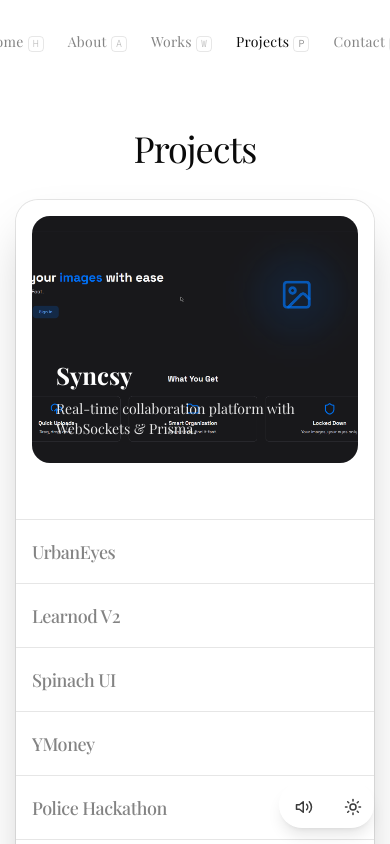
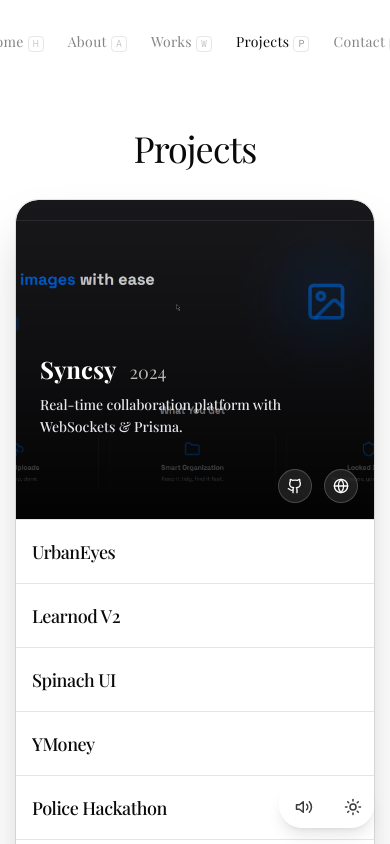
Before and after one commit to aashishrajdev/portfolio-new, a Next.js app: page /projects in a window 390 px wide. Shown: the top 844 px of the page. Built offline with nearby package versions, Linux system fonts and the light colour scheme; a web font is replaced by a local one.

Commit message:
feat: introduce ProjectGallery component with interactive project display, Framer Motion animations, and responsive layouts.

```diff
--- a/app/components/ProjectGallery.tsx
+++ b/app/components/ProjectGallery.tsx
@@ -4,6 +4,7 @@
 import { motion, AnimatePresence } from "framer-motion";
 import { useMediaQuery } from "../hooks/use-media-query";
 import Image from "next/image";
+import { Github, Globe } from "lucide-react";
 
 interface Project {
   id: string;
@@ -11,7 +12,9 @@
   year: string;
   description: string;
   image: string;
-  link?: string;
+
+  gitUrl?: string;
+  deployUrl?: string;
 }
 
 const projects: Project[] = [
@@ -21,7 +24,8 @@
     year: "2024",
     description: "Real-time collaboration platform with WebSockets & Prisma.",
     image: "/project/1.png",
-    link: "#",
+    gitUrl: "https://github.com/aashishrajdev/syncsy/",
+    deployUrl: "https://syncsy.aashish.live",
   },
   {
     id: "2",
@@ -29,7 +33,8 @@
     year: "2025",
     description: "Surveillance management system with live feeds & Clerk auth.",
     image: "/project/2.jpg",
-    link: "#",
+    gitUrl: "https://github.com/aashishrajdev/syncsy/",
+    deployUrl: "https://syncsy.aashish.live",
   },
   {
     id: "3",
@@ -37,7 +42,8 @@
     year: "2024",
     description: "Interactive learning platform with Monaco code editor.",
     image: "/project/3.jpg",
-    link: "#",
+    gitUrl: "https://github.com/aashishrajdev/syncsy/",
+    deployUrl: "https://syncsy.aashish.live",
   },
   {
     id: "4",
@@ -45,7 +51,8 @@
     year: "2025",
     description: "Enterprise component library & accessible design system.",
     image: "/project/4.jpg",
-    link: "#",
+    gitUrl: "https://github.com/aashishrajdev/syncsy/",
+    deployUrl: "https://syncsy.aashish.live",
   },
   {
     id: "5",
@@ -53,7 +60,8 @@
     year: "2024",
     description: "Micro-savings fintech mobile app with React Native.",
     image: "/project/5.jpg",
-    link: "#",
+    gitUrl: "https://github.com/aashishrajdev/syncsy/",
+    deployUrl: "https://syncsy.aashish.live",
   },
   {
     id: "6",
@@ -61,7 +69,8 @@
     year: "2024",
     description: "Crime analytics dashboard (National Finalist).",
     image: "/project/6.jpg",
-    link: "#",
+    gitUrl: "https://github.com/aashishrajdev/syncsy/",
+    deployUrl: "https://syncsy.aashish.live",
   },
   {
     id: "7",
@@ -69,7 +78,8 @@
     year: "2024",
     description: "Award-winning hackathon web solution.",
     image: "/project/7.jpg",
-    link: "#",
+    gitUrl: "https://github.com/aashishrajdev/syncsy/",
+    deployUrl: "https://syncsy.aashish.live",
   },
   {
     id: "8",
@@ -77,7 +87,8 @@
     year: "2026",
     description: "Immersive portfolio with agentic AI integration.",
     image: "/project/10.jpg",
-    link: "#",
+    gitUrl: "https://github.com/aashishrajdev/syncsy/",
+    deployUrl: "https://syncsy.aashish.live",
   },
 ];
 
@@ -148,12 +159,17 @@
                   >
                     {/* Collapsed Label (Rotated) */}
                     <motion.div
-                      className="absolute bottom-0 left-[2vw] flex w-[calc(100vh-2.6vw)] origin-[0_50%] transform justify-between pr-5 text-xl font-medium leading-[2.6vw] tracking-[-0.03em] -rotate-90 text-[2vw] whitespace-nowrap text-muted-foreground/30"
-                      animate={{ opacity: isActive ? 0 : 1 }}
+                      className={`absolute bottom-0 left-[2vw] flex w-[68vh] origin-[0_50%] transform justify-between pr-5 text-xl font-medium leading-[2.6vw] tracking-[-0.03em] -rotate-90 text-[2vw] whitespace-nowrap ${
+                        isActive
+                          ? "text-foreground"
+                          : "text-muted-foreground/30"
+                      }`}
+                      animate={{ opacity: 1 }}
                     >
                       <p className="label w-full border-b py-2 md:w-auto md:border-0 md:py-0">
                         {project.title}
                       </p>
+                      {isActive && <p>{project.year}</p>}
                     </motion.div>
 
                     {/* Expanded Content (Image + Info) */}
@@ -161,7 +177,7 @@
                       className="h-full w-full rounded-[0.6vw] object-cover pl-2 pr-[1.3vw] pt-[1.3vw] pb-[1.3vw] md:pl-[4vw] relative"
                       animate={{ opacity: isActive ? 1 : 0 }}
                     >
-                      <div className="h-full w-full relative rounded-xl overflow-hidden">
+                      <div className="h-full w-full relative rounded-xl overflow-hidden group">
                         <Image
                           src={project.image}
                           alt={project.title}
@@ -169,22 +185,50 @@
                           className="object-cover"
                           sizes="(max-width: 768px) 100vw, 33vw"
                         />
-                        {/* Gradient Overlay for Text Readability */}
-                        <div className="absolute inset-0 bg-gradient-to-t from-black/80 via-black/20 to-transparent" />
+                        {/* Clean Image - No Text Overlay */}
 
-                        {/* Project Info Overlay */}
-                        <div className="absolute bottom-6 left-6 right-6">
-                          <h2 className="text-2xl md:text-3xl font-bold text-white mb-2 drop-shadow-lg leading-tight">
-                            {project.title}
-                          </h2>
-                          <div className="space-y-1">
-                            <p className="text-white/90 text-sm md:text-base font-medium max-w-md">
-                              {project.description}
-                            </p>
-                            <p className="text-white/70 text-xs md:text-sm font-mono opacity-80">
-                              {project.year}
-                            </p>
+                        {/* Hover Overlay: Description */}
+                        <div className="absolute inset-0 bg-gradient-to-t from-black/90 via-black/40 to-transparent flex items-end p-8 pb-24 pointer-events-none">
+                          <div className="text-white overflow-hidden">
+                            {isActive && (
+                              <motion.p
+                                initial={{ opacity: 0, y: 20 }}
+                                animate={{ opacity: 1, y: 0 }}
+                                transition={{ delay: 0.2, duration: 0.4 }} //transition delay is added to make the description appear after the image
+                                className="text-gray-200 text-lg mb-2 font-medium leading-relaxed max-w-md"
+                              >
+                                {project.description}
+                              </motion.p>
+                            )}
                           </div>
+                        </div>
+
+                        {/* Action Buttons - Bottom Right */}
+                        <div className="absolute bottom-6 right-6 flex gap-3 z-30 pointer-events-auto">
+                          {project.gitUrl && (
+                            <a
+                              href={project.gitUrl}
+                              target="_blank"
+                              rel="noopener noreferrer"
+                              className="p-3 bg-white/10 backdrop-blur-md border border-white/20 rounded-full text-white hover:bg-white hover:text-black transition-all duration-300 transform hover:scale-110"
+                              title="View Code"
+                              onClick={(e) => e.stopPropagation()} // Prevent clicking the card
+                            >
+                              <Github className="w-5 h-5" />
+                            </a>
+                          )}
+                          {project.deployUrl && (
+                            <a
+                              href={project.deployUrl}
+                              target="_blank"
+                              rel="noopener noreferrer"
+                              className="p-3 bg-white/10 backdrop-blur-md border border-white/20 rounded-full text-white hover:bg-white hover:text-black transition-all duration-300 transform hover:scale-110"
+                              title="View Live Project"
+                              onClick={(e) => e.stopPropagation()} // Prevent clicking the card
+                            >
+                              <Globe className="w-5 h-5" />
+                            </a>
+                          )}
                         </div>
                       </div>
                     </motion.div>
@@ -202,7 +246,7 @@
                 return (
                   <motion.div
                     key={project.id}
-                    className="relative cursor-pointer border-b border-foreground/10 overflow-hidden flex-shrink-0"
+                    className="relative cursor-pointer border-b border-border overflow-hidden flex-shrink-0"
                     initial={false}
                     animate={panelVariants.mobile(isActive)}
                     transition={{
@@ -213,9 +257,9 @@
                     onClick={() => handleClick(project.id)}
                   >
                     <motion.div
-                      className="absolute flex items-center gap-4 whitespace-nowrap text-foreground bottom-0 left-4 top-0 translate-y-0 rotate-0"
+                      className="absolute flex items-center gap-4 whitespace-nowrap text-foreground bottom-0 left-4 top-0 translate-y-0 rotate-0 z-20"
                       style={{ width: "auto" }}
-                      animate={{ opacity: isActive ? 1 : 0.5 }}
+                      animate={{ opacity: isActive ? 0 : 1 }}
                     >
                       <p className="text-lg font-medium tracking-tight">
                         {project.title}
@@ -223,24 +267,67 @@
                     </motion.div>
 
                     <motion.div
-                      className="absolute inset-0 px-4 py-4 pb-14"
+                      className="absolute inset-0"
                       initial={false}
                       animate={{ opacity: isActive ? 1 : 0 }}
                     >
-                      <div className="h-full w-full rounded-2xl overflow-hidden relative bg-muted">
+                      <div className="h-full w-full relative overflow-hidden bg-background">
                         <Image
                           src={project.image}
                           alt={project.title}
                           fill
                           className="object-cover"
+                          sizes="100vw"
                         />
-                        <div className="absolute bottom-6 left-6 right-6 z-10">
-                          <h2 className="text-2xl font-bold text-white mb-2">
-                            {project.title}
-                          </h2>
-                          <p className="text-white/90 text-sm">
-                            {project.description}
-                          </p>
+                        {/* Gradient Overlay */}
+                        <div className="absolute inset-0 bg-gradient-to-t from-black/90 via-black/40 to-transparent pointer-events-none" />
+
+                        {/* Description Overlay */}
+                        <div className="absolute inset-0 flex items-end p-6 pb-20 pointer-events-none">
+                          <div className="text-white overflow-hidden">
+                            <h3 className="text-2xl font-bold mb-2">
+                              {project.title}{" "}
+                              <span className="text-lg font-normal opacity-70 ml-2">
+                                {project.year}
+                              </span>
+                            </h3>
+                            {isActive && (
+                              <motion.p
+                                initial={{ opacity: 0, y: 20 }}
+                                animate={{ opacity: 1, y: 0 }}
+                                transition={{ delay: 0.5, duration: 0.5 }}
+                                className="text-gray-200 text-sm font-medium leading-relaxed"
+                              >
+                                {project.description}
+                              </motion.p>
+                            )}
+                          </div>
+                        </div>
+
+                        {/* Action Buttons */}
+                        <div className="absolute bottom-4 right-4 flex gap-3 z-30 pointer-events-auto">
+                          {project.gitUrl && (
+                            <a
+                              href={project.gitUrl}
+                              target="_blank"
+                              rel="noopener noreferrer"
+                              className="p-2 bg-white/10 backdrop-blur-md border border-white/20 rounded-full text-white hover:bg-white hover:text-black transition-all"
+                              onClick={(e) => e.stopPropagation()}
+                            >
+                              <Github className="w-4 h-4" />
+                            </a>
+                          )}
+                          {project.deployUrl && (
+                            <a
+                              href={project.deployUrl}
+                              target="_blank"
+                              rel="noopener noreferrer"
+                              className="p-2 bg-white/10 backdrop-blur-md border border-white/20 rounded-full text-white hover:bg-white hover:text-black transition-all"
+                              onClick={(e) => e.stopPropagation()}
+                            >
+                              <Globe className="w-4 h-4" />
+                            </a>
+                          )}
                         </div>
                       </div>
                     </motion.div>
```
